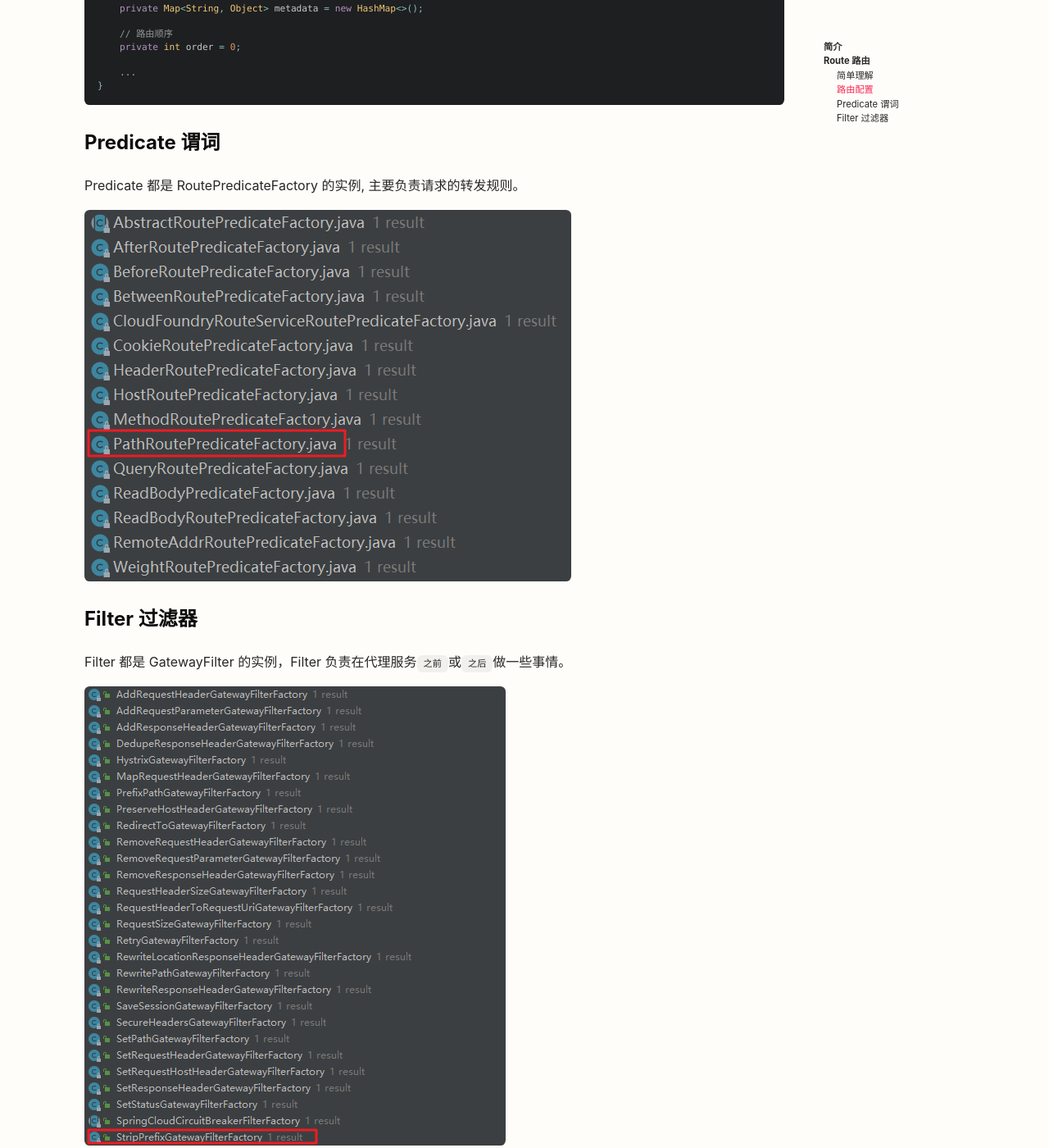
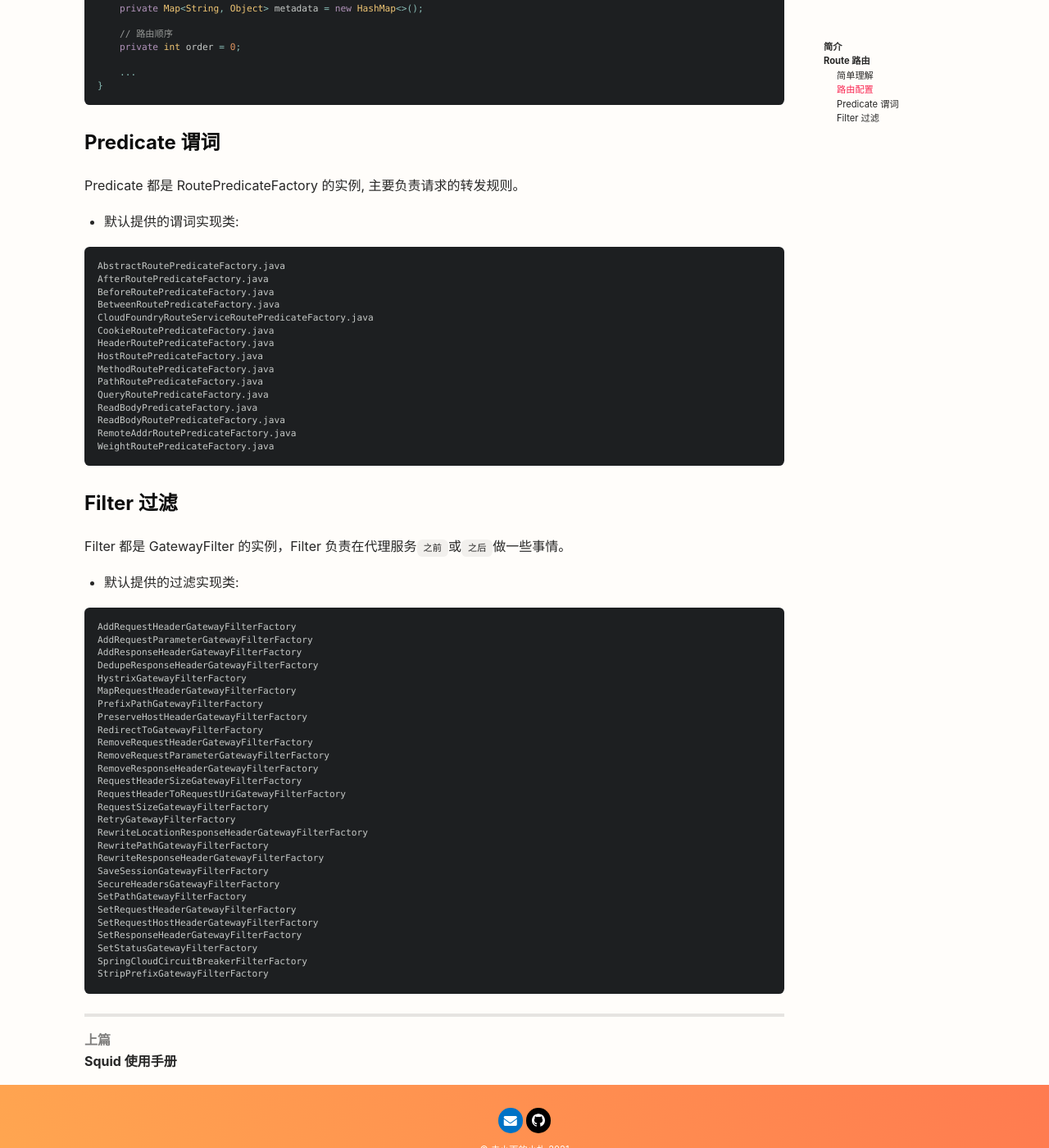
Before and after one commit to cloudland/cloudland.github.io, a Jekyll site: the page built from _posts/program/2022-04-03-java-spring-cloud-gateway.md, in a window 1280 px wide and 1400 px high, scrolled down 2406 px. Shown: the whole window at 82% size. Built offline with Jekyll 4.4.1, drawn with Linux system fonts in a browser that asks for light colours; nearby versions of some CDN libraries; some of the changed text lies outside the part shown.

Commit message:
新增springGateway学习笔记

````diff
--- a/_posts/program/2022-04-03-java-spring-cloud-gateway.md
+++ b/_posts/program/2022-04-03-java-spring-cloud-gateway.md
@@ -101,11 +101,59 @@ public class RouteDefinition {
 
 Predicate 都是 RoutePredicateFactory 的实例, 主要负责请求的转发规则。
 
-![SpringCloudGatewayPredicate实现类](https://cloudland.github.io/assets/images/program/spring/cloud/gateway/02.png){:.rounded}
+* 默认提供的谓词实现类:
 
+```
+AbstractRoutePredicateFactory.java
+AfterRoutePredicateFactory.java
+BeforeRoutePredicateFactory.java
+BetweenRoutePredicateFactory.java
+CloudFoundryRouteServiceRoutePredicateFactory.java
+CookieRoutePredicateFactory.java
+HeaderRoutePredicateFactory.java
+HostRoutePredicateFactory.java
+MethodRoutePredicateFactory.java
+PathRoutePredicateFactory.java
+QueryRoutePredicateFactory.java
+ReadBodyPredicateFactory.java
+ReadBodyRoutePredicateFactory.java
+RemoteAddrRoutePredicateFactory.java
+WeightRoutePredicateFactory.java
+```
 
-### Filter 过滤器
+### Filter 过滤
 
 Filter 都是 GatewayFilter 的实例，Filter 负责在代理服务`之前`或`之后`做一些事情。
 
-![SpringCloudGatewayPredicate实现类](https://cloudland.github.io/assets/images/program/spring/cloud/gateway/03.png){:.rounded}
+* 默认提供的过滤实现类:
+
+```
+AddRequestHeaderGatewayFilterFactory
+AddRequestParameterGatewayFilterFactory
+AddResponseHeaderGatewayFilterFactory
+DedupeResponseHeaderGatewayFilterFactory
+HystrixGatewayFilterFactory
+MapRequestHeaderGatewayFilterFactory
+PrefixPathGatewayFilterFactory
+PreserveHostHeaderGatewayFilterFactory
+RedirectToGatewayFilterFactory
+RemoveRequestHeaderGatewayFilterFactory
+RemoveRequestParameterGatewayFilterFactory
+RemoveResponseHeaderGatewayFilterFactory
+RequestHeaderSizeGatewayFilterFactory
+RequestHeaderToRequestUriGatewayFilterFactory
+RequestSizeGatewayFilterFactory
+RetryGatewayFilterFactory
+RewriteLocationResponseHeaderGatewayFilterFactory
+RewritePathGatewayFilterFactory
+RewriteResponseHeaderGatewayFilterFactory
+SaveSessionGatewayFilterFactory
+SecureHeadersGatewayFilterFactory
+SetPathGatewayFilterFactory
+SetRequestHeaderGatewayFilterFactory
+SetRequestHostHeaderGatewayFilterFactory
+SetResponseHeaderGatewayFilterFactory
+SetStatusGatewayFilterFactory
+SpringCloudCircuitBreakerFilterFactory
+StripPrefixGatewayFilterFactory
+```
````
Also changed, not shown: other parts of _posts/program/2022-04-03-java-spring-cloud-gateway.md (+1 -1 lines).
